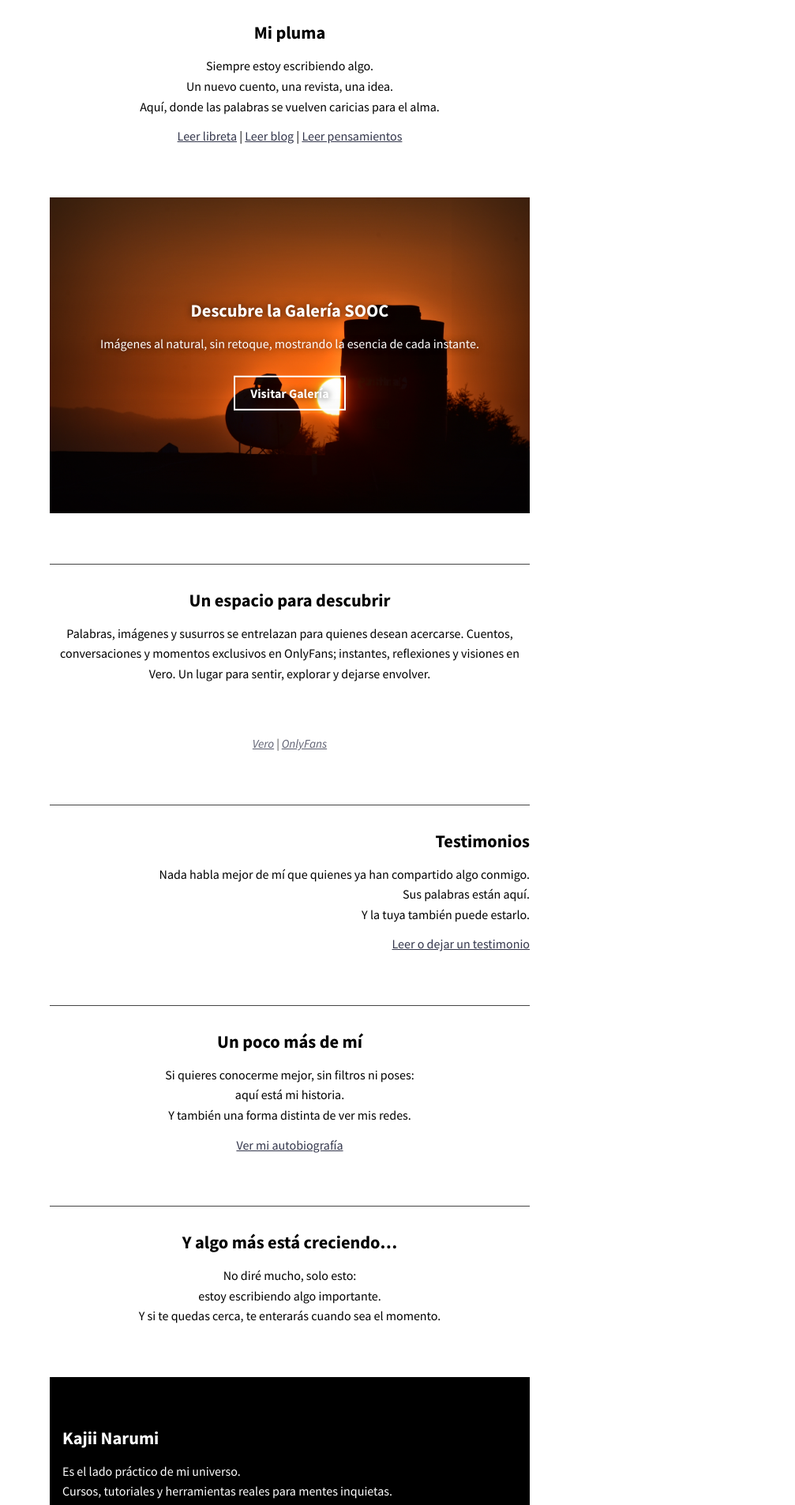
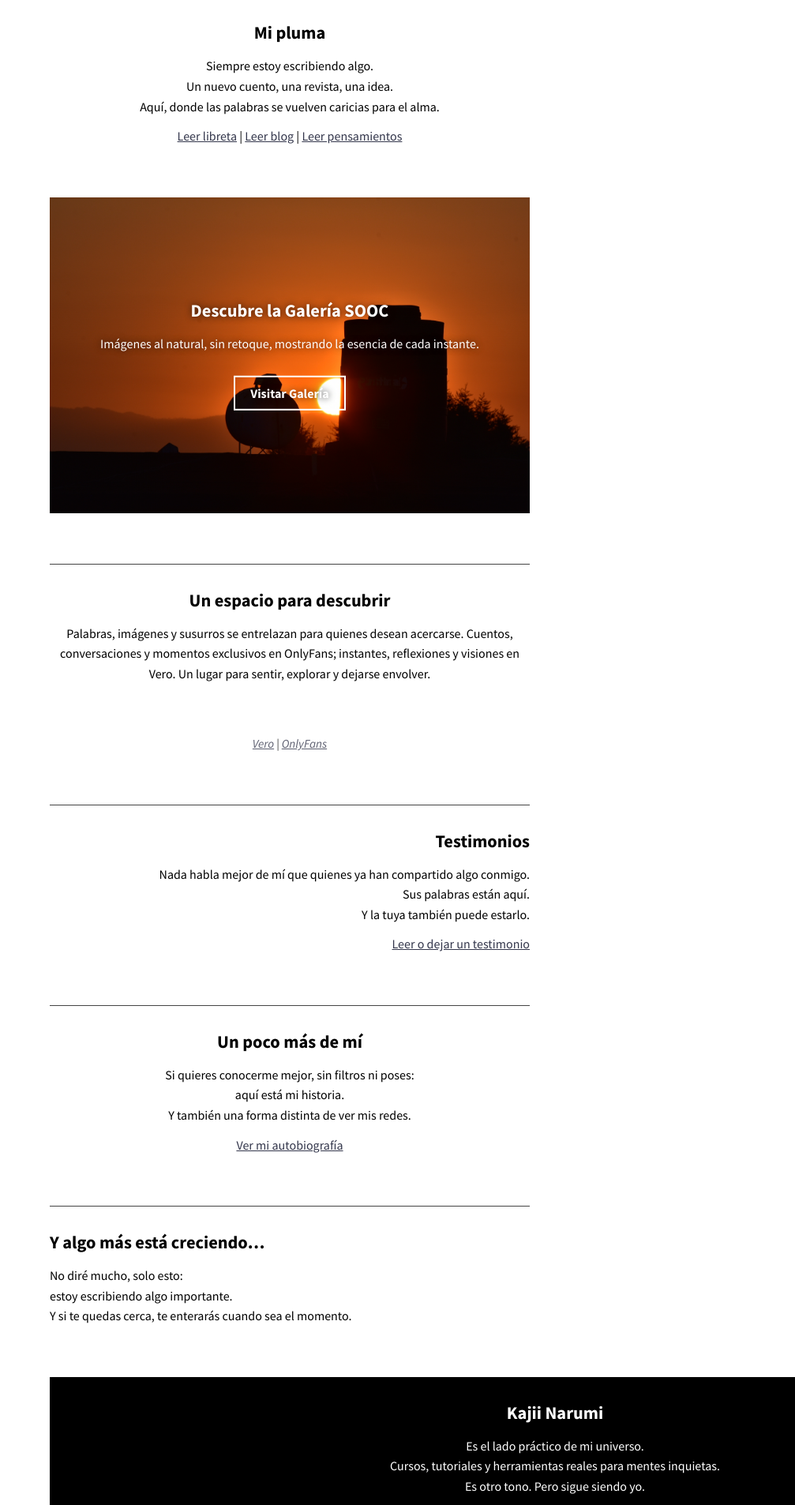
Before and after one commit to KajiiNarumi/iasuarezv, a Jekyll site: the page built from index.html, in a window 1280 px wide. Shown: the part 1158-3064 px from the top of the page at 79% size, without its empty margins (273-1280 px from the left). Built offline with Jekyll 4.4.1, drawn with Linux system fonts in a browser that asks for light colours; nearby versions of some CDN libraries; the list of posts is cut into pages by our own code.

Commit message:
Update index.html

```diff
--- a/index.html
+++ b/index.html
@@ -61,7 +61,6 @@ entries_layout: list
     <p class="enlaces"><a href="https://vero.co/iasuarezv">Vero</a> | <a href="https://onlyfans.com/iasuarezv">OnlyFans</a></p>
   </section>
 
-
   <section class="text-right bloque">
     <h2>Testimonios</h2>
     <p>Nada habla mejor de mí que quienes ya han compartido algo conmigo.<br>
@@ -69,8 +68,6 @@ entries_layout: list
     Y la tuya también puede estarlo.</p>
     <p><a href="/testimonios/">Leer o dejar un testimonio</a></p>
   </section>
-
-
 
   <section class="text-center bloque">
     <h2>Un poco más de mí</h2>
@@ -80,21 +77,19 @@ entries_layout: list
     <p><a href="/autobiografia/">Ver mi autobiografía</a></p>
   </section>
 
-  <section class="text-center bloque">
+  <section class="text-left bloque">
     <h2>Y algo más está creciendo…</h2>
     <p>No diré mucho, solo esto:<br>
     estoy escribiendo algo importante.<br>
     Y si te quedas cerca, te enterarás cuando sea el momento.</p>
   </section>
 
-  <section class="kajii">
-    <div class="perfil">
-      <h2>Kajii Narumi</h2>
-      <p>Es el lado práctico de mi universo.<br>
-      Cursos, tutoriales y herramientas reales para mentes inquietas.<br>
-      Es otro tono. Pero sigue siendo yo.</p>
-      <p><a href="https://kajiinarumi.com/">Ir a KajiiNarumi.com</a></p>
-    </div>
+  <section class="kajii text-center">
+    <h2>Kajii Narumi</h2>
+    <p>Es el lado práctico de mi universo.<br>
+    Cursos, tutoriales y herramientas reales para mentes inquietas.<br>
+    Es otro tono. Pero sigue siendo yo.</p>
+    <p><a href="https://kajiinarumi.com/">Ir a KajiiNarumi.com</a></p>
   </section>
 
 <script>
@@ -125,9 +120,7 @@ document.addEventListener("DOMContentLoaded", function() {
   padding: 2rem 1rem;
 }
 
-.perfil section {
-  margin-bottom: 4rem;
-}
+.perfil section { margin-bottom: 4rem; }
 
 .text-center { text-align: center; }
 .text-left { text-align: left; }
@@ -164,11 +157,7 @@ a { text-decoration: underline; }
   background-position: center;
   transition: background-image 0.5s ease-in-out;
   z-index: 1;
-  border-radius: 0;
   opacity: 1;
-
-  /* Marco/fundido más agresivo */
-  box-shadow: inset 0 0 150px rgba(0,0,0,0.7);
 }
 
 .galeria-texto {
@@ -203,7 +192,7 @@ a { text-decoration: underline; }
 .kajii {
   background-color: #000;
   color: #fff;
-  width: 100%;
+  width: 100vw;
   padding: 2rem 0;
 }
 
```
Also changed, not shown: other parts of index.html (+1 -1 lines).
